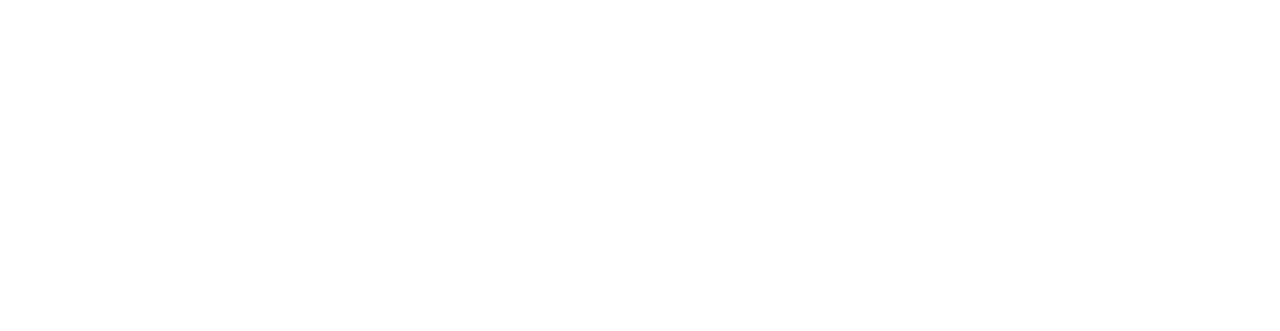
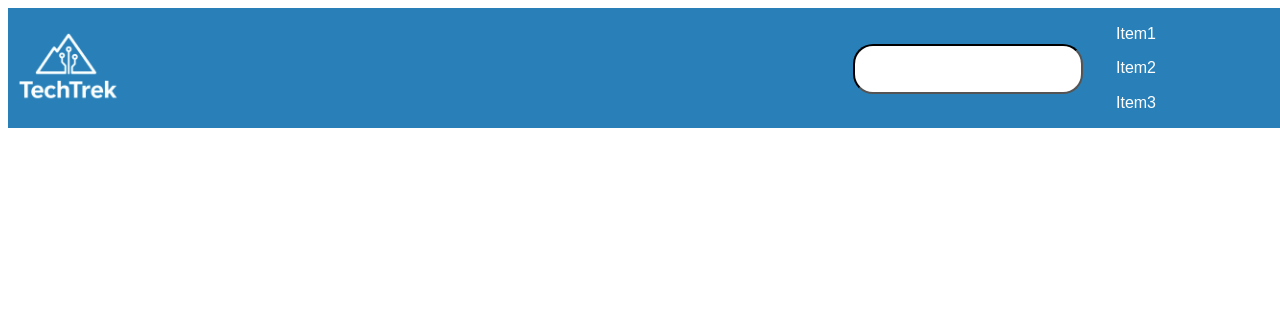
Before and after one commit to LudBlud/TechTrek, a plain HTML site: page index.html in a window 1280 px wide. Drawn offline with Linux system fonts and the light colour scheme; a web font is replaced by a local one.

Commit message:
Changes 8/12-25
Gjorde headern på huvudsidan, hade velat hinna med mer men whatever

```diff
--- a/css/style.css
+++ b/css/style.css
@@ -1,8 +1,13 @@
+
+
+
 .wrapper {
-    gap: 20px;
+    height: 100vh;
+    width: 100vw;
     display: grid;
-    grid-template-columns: 1fr, 10%, 7.5%;
-    grid-template-rows: 10%, 25%, 1fr, 10%;
+    grid-template-columns: 1fr 20% 15%;
+    grid-template-rows: 15% 25% 1fr 10%;
+    font-family: "Zalando Sans SemiExpanded", sans-serif;
     grid-template-areas:
     'hd sr nv'
     'tp tp tp'
@@ -14,4 +19,40 @@ header {
     grid-area: hd;
     display: flex;
     background-color: #2980b9;
+
 }
+
+#searchbararea {
+    grid-area: sr;
+    display: flex;
+    justify-content: center;
+     align-content: center;
+     background-color: #2980b9;
+}
+
+#Searchbar {
+    height: 50px;
+    width: 90%;
+    margin-top: 4.5vh;
+    border-radius: 20px;
+    border-color: black;
+
+}
+
+nav {
+    grid-area: nv;
+    display: flex;
+    flex-direction: column;
+    justify-content: space-evenly;
+    background-color: #2980b9;
+    height: 100%;
+}
+
+.listItems {
+    margin-left: 20px;
+}
+.listItems p {
+    margin: 0;
+    color: white;
+
+}
--- a/index.html
+++ b/index.html
@@ -8,14 +8,28 @@
 
     <link rel="preconnect" href="https://fonts.googleapis.com">
     <link rel="preconnect" href="https://fonts.gstatic.com" crossorigin>
-    <link href="https://fonts.googleapis.com/css2?family=Google+Sans+Code:ital,wght@0,300..800;1,300..800&display=swap" rel="stylesheet">
+    <link href="https://fonts.googleapis.com/css2?family=Zalando+Sans+SemiExpanded:ital,wght@0,200..900;1,200..900&display=swap" rel="stylesheet">
 
 </head>
 <body>
     <div class="wrapper">
-        <header></header>
-        <section id="searchbar"></section>
-        <nav></nav>
+        <header>
+            <img src="img/f058b7b0-6871-4cd5-954a-76c2fa4eb19d-removebg-preview.png" alt="">
+        </header>
+        <section id="searchbararea">
+            <input type="search" id="Searchbar">
+        </section>
+        <nav>
+            <section class="listItems">
+                <p>Item1</p>
+            </section>
+            <section class="listItems">
+                <p>Item2</p>
+            </section>
+            <section class="listItems">
+                <p>Item3</p>
+            </section>
+        </nav>
         <section id="topsection"></section>
         <main></main>
         <aside></aside>
```
Also changed, not shown: img/ChatGPT Image 8 dec. 2025 12_46_50.png (added), img/f058b7b0-6871-4cd5-954a-76c2fa4eb19d-removebg-preview.png (added), img/f058b7b0-6871-4cd5-954a-76c2fa4eb19d.png (added).
